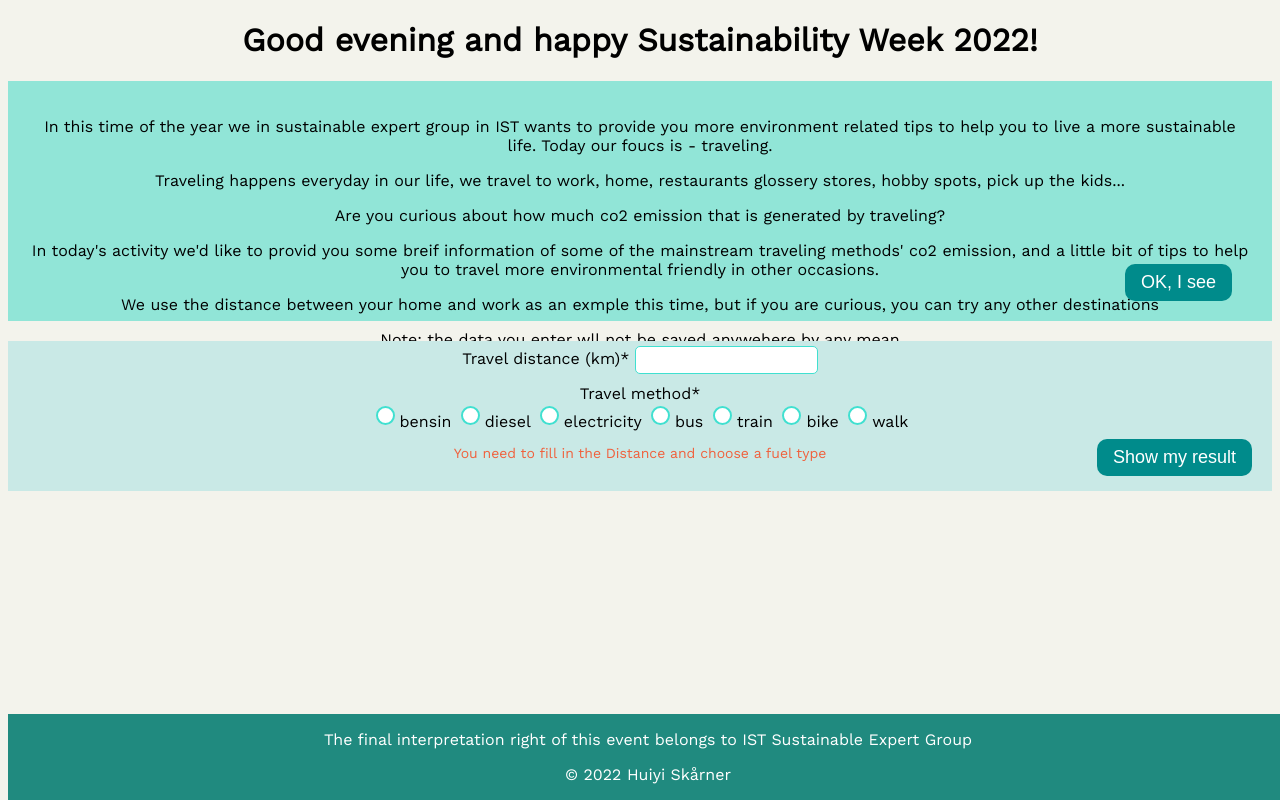
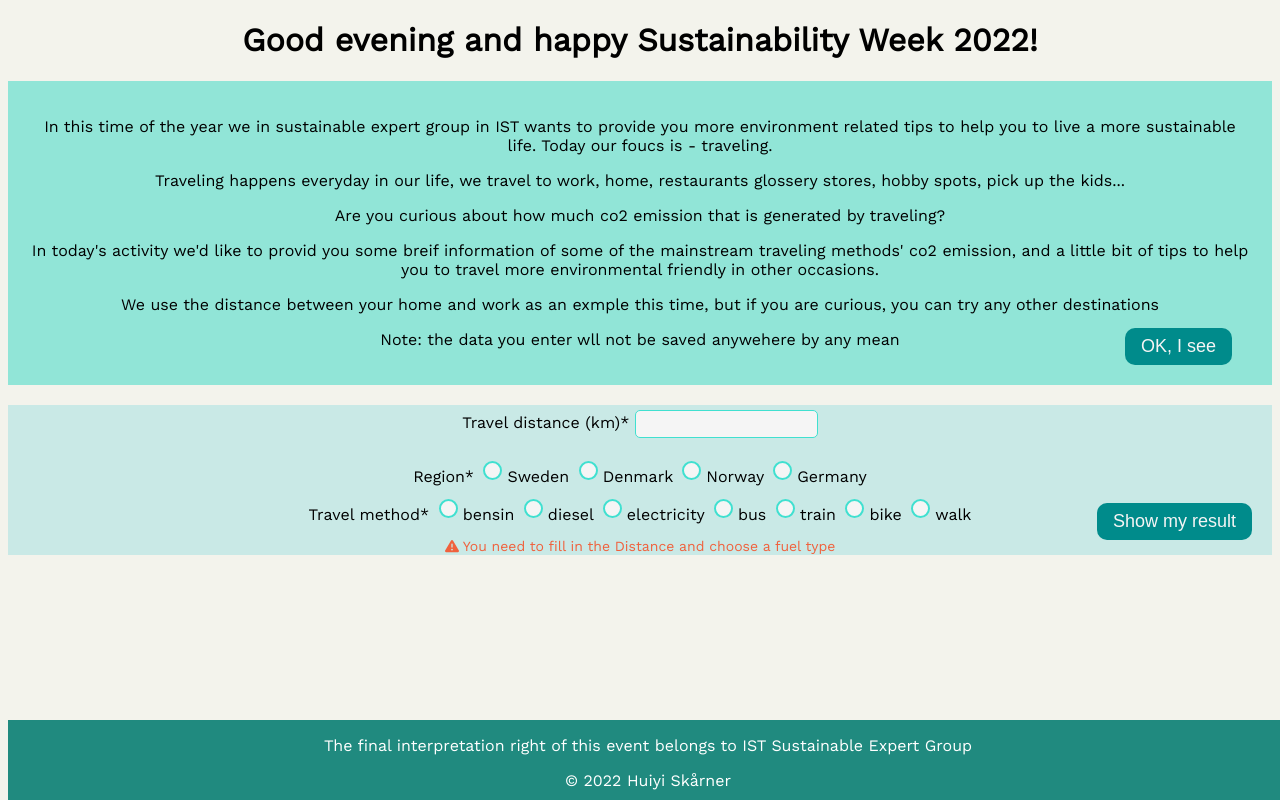
Before and after one commit to hui1010/sustainable-mobility, a React (Create React App) app: page / in a window 1280 px wide. Both pictures are taken after a click on the button "Show my result". Built offline with nearby package versions, Linux system fonts and the light colour scheme.

Commit message:
flip card style + minor changes

```diff
--- a/src/App.css
+++ b/src/App.css
@@ -3,16 +3,18 @@
   --bg-body: rgb(243, 243, 236);
   --bg-button: rgb(0, 139, 139);
   --bg-footer: rgb(32, 138, 127);
-  --bg-input: white;
+  --bg-input: rgb(245, 245, 245);
   --bg-intro: rgb(145, 229, 215);
   --bg-initial: rgb(201, 233, 230);
   --bg-input-focus: rgba(38, 148, 137, 0.705);
   --error-color: rgb(240, 97, 61);
-  --text-color: white;
+  --text-color: rgb(245, 245, 245);
 }
 
 .App-link {
   color: #61dafb;
+  overflow: scroll;
+  height: 100vh;
 }
 
 /*
@@ -103,6 +105,25 @@ input[type="number"] {
 }
 
 /*
+███████╗ ██████╗  ██████╗ ████████╗███████╗██████╗
+██╔════╝██╔═══██╗██╔═══██╗╚══██╔══╝██╔════╝██╔══██╗
+█████╗  ██║   ██║██║   ██║   ██║   █████╗  ██████╔╝
+██╔══╝  ██║   ██║██║   ██║   ██║   ██╔══╝  ██╔══██╗
+██║     ╚██████╔╝╚██████╔╝   ██║   ███████╗██║  ██║
+╚═╝      ╚═════╝  ╚═════╝    ╚═╝   ╚══════╝╚═╝  ╚═╝
+
+*/
+
+.footer {
+  background-color: var(--bg-footer);
+  color: white;
+  position: fixed;
+  bottom: 0px;
+  width: 100%;
+  height: 80px;
+}
+
+/*
 ██╗███╗   ██╗████████╗██████╗  ██████╗
 ██║████╗  ██║╚══██╔══╝██╔══██╗██╔═══██╗
 ██║██╔██╗ ██║   ██║   ██████╔╝██║   ██║
@@ -113,7 +134,7 @@ input[type="number"] {
 .intro_container {
   background-color: var(--bg-intro);
   width: "100%";
-  height: 200px;
+
   position: relative;
   padding: 20px;
   margin-top: 20px;
@@ -181,6 +202,10 @@ input[type="number"] {
   color: var(--error-color);
 }
 
+.input {
+  margin: 10px 0;
+}
+
 /*
 ██████╗ ███████╗███████╗██╗   ██╗██╗  ████████╗
 ██╔══██╗██╔════╝██╔════╝██║   ██║██║  ╚══██╔══╝
@@ -197,33 +222,59 @@ input[type="number"] {
   text-transform: capitalize;
 }
 
-/*
-███████╗ ██████╗  ██████╗ ████████╗███████╗██████╗
-██╔════╝██╔═══██╗██╔═══██╗╚══██╔══╝██╔════╝██╔══██╗
-█████╗  ██║   ██║██║   ██║   ██║   █████╗  ██████╔╝
-██╔══╝  ██║   ██║██║   ██║   ██║   ██╔══╝  ██╔══██╗
-██║     ╚██████╔╝╚██████╔╝   ██║   ███████╗██║  ██║
-╚═╝      ╚═════╝  ╚═════╝    ╚═╝   ╚══════╝╚═╝  ╚═╝
-
-*/
-
-.footer {
-  background-color: var(--bg-footer);
-  color: white;
-  position: fixed;
-  bottom: 0px;
-  width: 100%;
+.tips {
+  display: grid;
+  grid-template-columns: repeat(3, 1fr);
+  padding: 0 200px;
+  margin-bottom: 100px;
 }
 
-.result_container {
+.tip {
+  width: 200px;
+  height: 150px;
+  background-color: var(--bg-input-focus);
+  color: var(--text-color);
+  margin: auto;
+  padding: 10px;
+  border-radius: 10px;
+  -webkit-box-shadow: -2px -1px 15px 7px rgba(0, 0, 0, 0.5);
+  -moz-box-shadow: -3px -2px 30px 14px rgba(0, 0, 0, 0.425);
+  box-shadow: 1px 1px 2px 1px rgba(0, 0, 0, 0.23);
 }
 
-.result {
-  width: 200px;
-  height: 150px;
-  background-color: var(--primary-color);
-  color: white;
-  margin: auto;
-  padding: 5px;
-  border: 5px whitesmoke solid;
+/* flip */
+.flip-card {
+  perspective: 1000px;
 }
+
+.flip-card-inner {
+  position: relative;
+  width: 100%;
+  height: 100%;
+  text-align: center;
+  transition: transform 0.6s;
+  transform-style: preserve-3d;
+}
+
+.flip-card:hover .flip-card-inner {
+  transform: rotateY(180deg);
+}
+
+.flip-card-front,
+.flip-card-back {
+  position: absolute;
+  width: 100%;
+  height: 100%;
+  -webkit-backface-visibility: hidden;
+  backface-visibility: hidden;
+  display: flex;
+  justify-content: center;
+  align-items: center;
+}
+
+.flip-card-front {
+}
+
+.flip-card-back {
+  transform: rotateY(180deg);
+}
--- a/src/components/InitialScreen.tsx
+++ b/src/components/InitialScreen.tsx
@@ -1,8 +1,8 @@
 import { FontAwesomeIcon } from "@fortawesome/react-fontawesome";
 import React, { SetStateAction, useState, MouseEvent } from "react";
-import { fuelStatistic, FuelType } from "../type.ts";
+import { fuelStatistic, FuelType, regions } from "../type.ts";
 import { ResultScreen } from "./ResultScreen.tsx";
-import { faStar } from "@fortawesome/free-solid-svg-icons";
+import { faStar, faWarning } from "@fortawesome/free-solid-svg-icons";
 
 interface Props {
   showLogin: React.Dispatch<SetStateAction<boolean>>;
@@ -10,6 +10,7 @@ interface Props {
 
 export function InitialScreen(props: Props) {
   const [distance, setDistance] = useState<number>(0);
+  const [region, setRegion] = useState("");
   const [fuel, setFuel] = useState<FuelType>();
   const [errorMsg, setErrorMsg] = useState("");
   const [showResult, setShowResult] = useState(false);
@@ -28,21 +29,23 @@ export function InitialScreen(props: Props) {
       setErrorMsg("Don't forget to choose fuel");
       return;
     }
+    if (distance < 0) {
+      setErrorMsg("Distance can't be negative");
+      return;
+    }
     setErrorMsg("");
     setShowResult(!showResult);
   };
 
   return (
-    <div>
-      {/* <h2>First we need to collect some basic information</h2> */}
+    <>
       <div className="initial_container">
-        <div>
+        <div className="input">
           <label>{"Travel distance (km)*"} </label>
           <input
             className="initial_input"
             type="number"
             value={distance === 0 ? "" : distance}
-            // TODO: remove the placeholder 0
             onChange={(e) => {
               setDistance(Number(e.target.value));
             }}
@@ -50,8 +53,23 @@ export function InitialScreen(props: Props) {
           />
         </div>
 
-        <div>
-          <label>Travel method*</label> <br />
+        <div className="input">
+          <label>Region* </label>
+          {regions.map((r) => (
+            <span key={r}>
+              <input
+                type="radio"
+                name="region"
+                value={region}
+                onChange={() => setRegion(r)}
+              />
+              <label>{r} </label>
+            </span>
+          ))}
+        </div>
+
+        <div className="input">
+          <label>Travel method* </label>
           {fuelStatistic.map((f: FuelType) => (
             <span key={f.fuel}>
               <input
@@ -68,7 +86,15 @@ export function InitialScreen(props: Props) {
             </span>
           ))}
         </div>
-        <p className="error">{errorMsg}</p>
+
+        {errorMsg && (
+          <>
+            {" "}
+            <p className="error">
+              <FontAwesomeIcon icon={faWarning} /> {errorMsg}
+            </p>
+          </>
+        )}
         <button className="button initial_button" onClick={onShowReult}>
           {showResult ? "Edit" : "Show my result"}
         </button>
@@ -76,7 +102,8 @@ export function InitialScreen(props: Props) {
       {showResult && (
         <>
           <h3 className="result_title">
-            Your daily carbon dioxide emission is: {fuel.emission * distance} g
+            Your daily carbon dioxide emission is:{" "}
+            {fuel.emission * distance * 2} g
           </h3>
 
           {distance * fuel.emission === 0 ? (
@@ -94,28 +121,43 @@ export function InitialScreen(props: Props) {
               </p>
             </div>
           ) : (
-            <div className="result_container">
+            <>
               <p>That is in eqviallent to xx trees working xx days</p>
               <p>Do you know that?</p>
-
-              <div className="result">
-                Did you know that carpooling is a good way of reducing your
-                environmental impact? You can save 50% of carbon emissions per
-                person if there are two people in a car.
-              </div>
-              <div className="result">
-                Did you know that you can save 75% of emissions by taking the
-                train instead of the car?
-              </div>
-              <div className="result">
-                Did you know that you can save up to 90% of emissions if you
-                drive in an electric car compared to a benzin car? It would be
-                100% if the electricity came from renewable energy.
+            </>
+          )}
+          <div className="tips">
+            <div className="tip flip-card">
+              <div className="flip-card-inner">
+                <div className="flip-card-front">Car pooling</div>
+                <div className="flip-card-back">
+                  You can save 50% of carbon emissions per person if there are
+                  two people in a car.
+                </div>
               </div>
             </div>
-          )}
+            <div className="tip flip-card">
+              <div className="flip-card-inner">
+                <div className="flip-card-front">Public transport</div>
+                <div className="flip-card-back">
+                  You can save 75% of emissions by taking the train instead of
+                  the car traveling the same distance
+                </div>
+              </div>
+            </div>
+            <div className="tip flip-card">
+              <div className="flip-card-inner">
+                <div className="flip-card-front">Fuel</div>
+                <div className="flip-card-back">
+                  You can save up to 90% of emissions if you drive in an
+                  electric car compared to a benzin car. It would be 100% if the
+                  electricity came from renewable energy.
+                </div>
+              </div>
+            </div>
+          </div>
         </>
       )}
-    </div>
+    </>
   );
 }
--- a/src/type.ts
+++ b/src/type.ts
@@ -18,3 +18,5 @@ export const fuelStatistic: Array<FuelType> = [
   { fuel: "bike", emission: 0 },
   { fuel: "walk", emission: 0 },
 ];
+
+export const regions = ["Sweden", "Denmark", "Norway", "Germany"];
```
